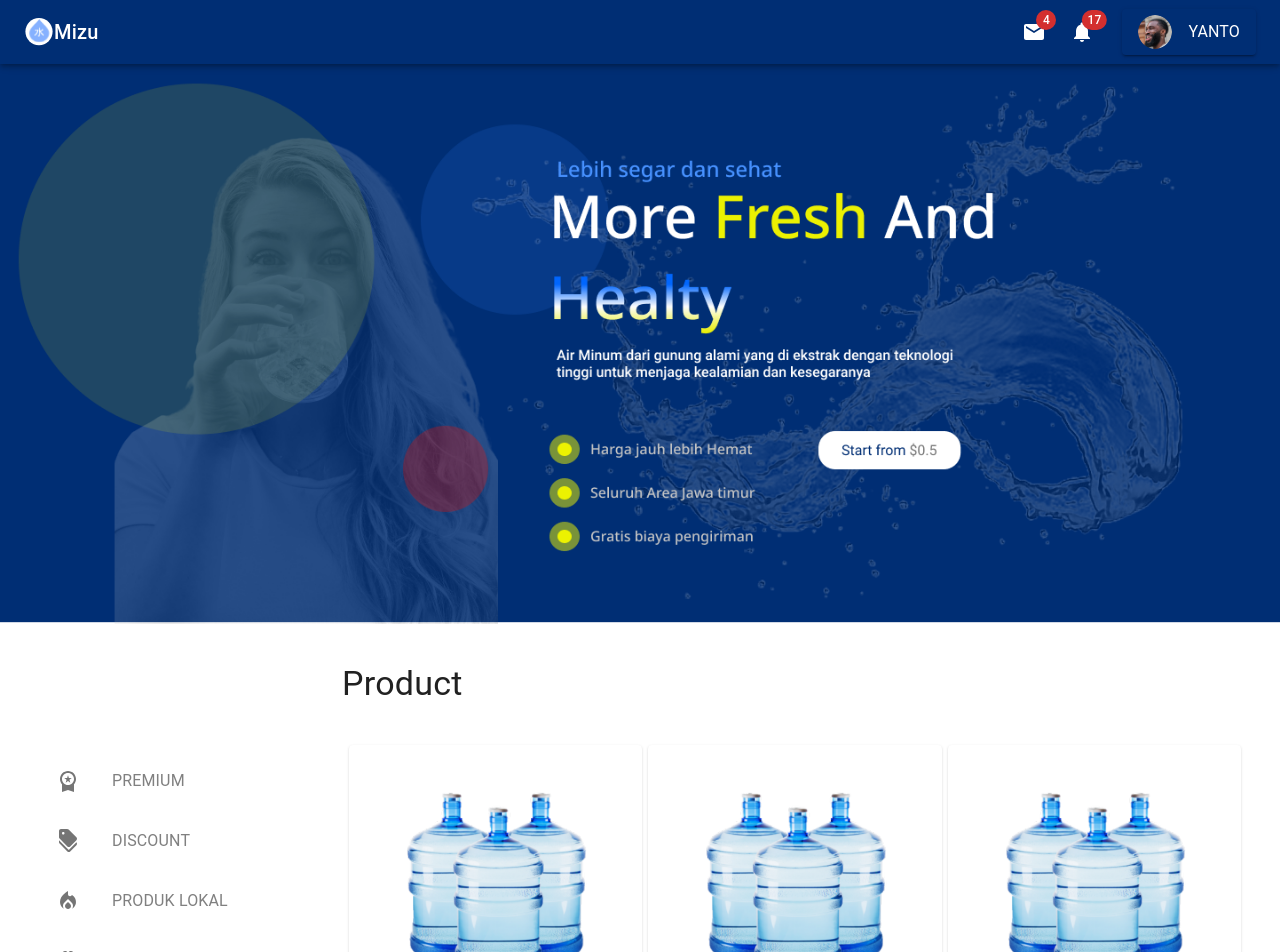
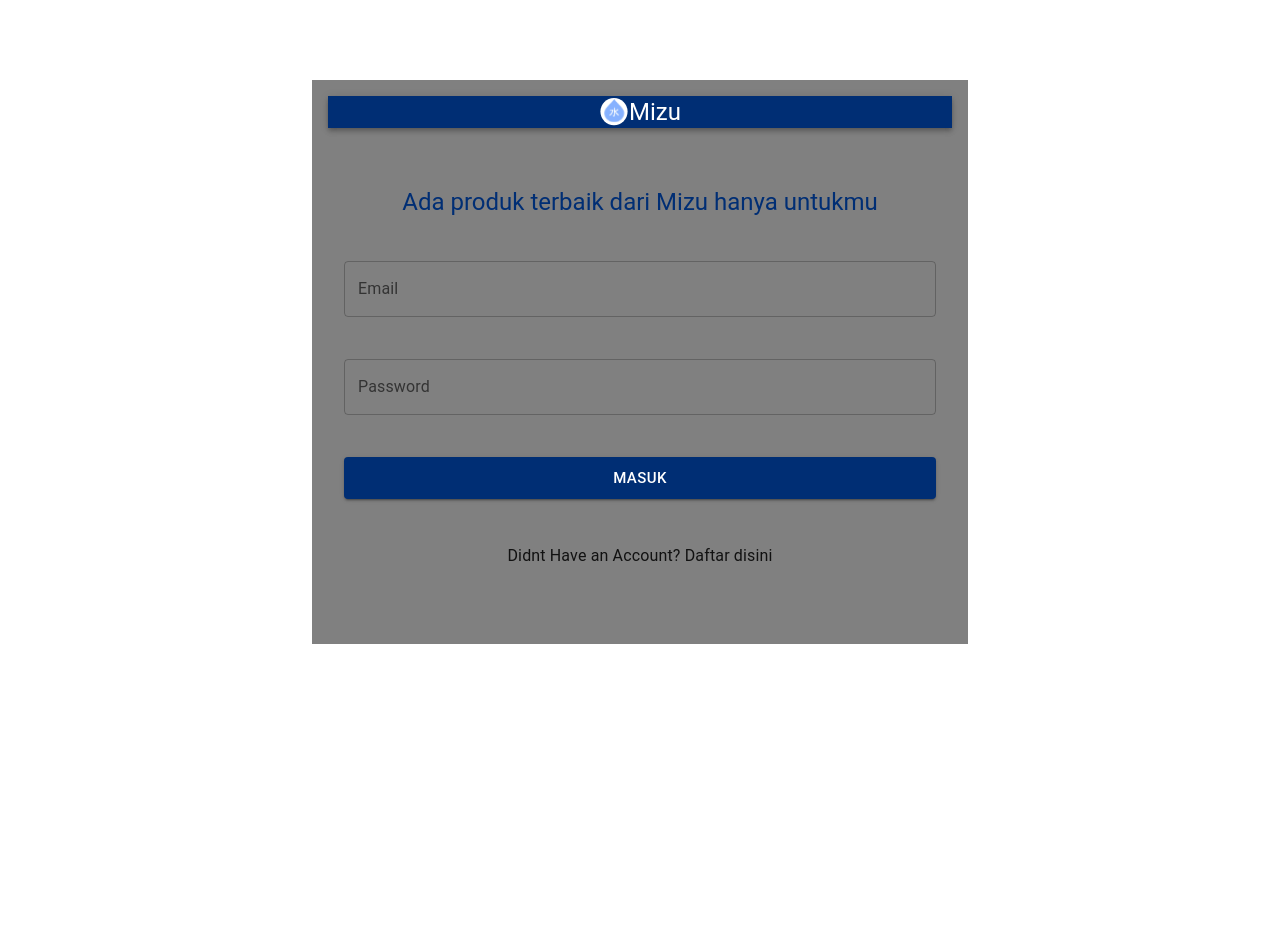
Before and after one commit to RioAldie/mizu-project, a Next.js app: page / in a window 1280 px wide. Shown: the top 952 px of the page. After the commit the page ends 800 px from the top, so only its background shows below. Built offline with nearby package versions, Linux system fonts and the light colour scheme.

Commit message:
first deploy

```diff
--- a/pages/components/molekuls/step/step.jsx
+++ b/pages/components/molekuls/step/step.jsx
@@ -83,18 +83,7 @@
                  <Typography variant="h6">Total : </Typography> <DivStyled><Typography variant="h6">IDR {total}</Typography></DivStyled>
                 </Box>
                 <Box sx={{width: 400, height: 200}}>
-                <FormControl>
-                    <FormLabel id="demo-row-radio-buttons-group-label">Pilih Pembayaran</FormLabel>
-                    <RadioGroup
-                        row
-                        aria-labelledby="demo-row-radio-buttons-group-label"
-                        name="row-radio-buttons-group"
-                    >
-                        <FormControlLabel value="female" control={<Radio />} label="Dana" />
-                        <FormControlLabel value="male" control={<Radio />} label="Gopay" />
-                        <FormControlLabel value="other" control={<Radio />} label="Ovo" />
-                    </RadioGroup>
-                    </FormControl>
+
                 </Box>
             </BoxStyled>
         </>
--- a/pages/components/organism/category/index.jsx
+++ b/pages/components/organism/category/index.jsx
@@ -36,7 +36,7 @@
                     <LocalFireDepartmentIcon />
                     </ListItemIcon>
                     <ListItemText
-                        primary="Produk Lokal"/>
+                        primary="Hot Terlaris"/>
                     </Button>
                 </ListItem>
                 <ListItem>
--- a/pages/components/organism/navbar/index.jsx
+++ b/pages/components/organism/navbar/index.jsx
@@ -15,12 +15,14 @@
 import MoreIcon from '@mui/icons-material/MoreVert';
 import { useState } from "react";
 import { Fullscreen } from "@mui/icons-material";
+import Link from 'next/link'
 
 export default function NavBar(){
     const [open, setOpen] = useState(false);
     return(
             <AppBar position="sticky">
                 <Toolbar>
+                <Link href='/store'><a><Box sx={{display:'flex', flexDirection:'row'}}>
                 <Image src={"/image/logo-mizu.svg"} width={30} height={30}/>
                 <Typography
                     variant="h6"
@@ -29,8 +31,8 @@
                 >
 
                     Mizu
-                </Typography>
-
+                </Typography></Box>
+                </a></Link>
                 <Box sx={{ flexGrow: 1 }} />
                 <Box>
                     <IconButton size="large" aria-label="show 4 new mails" color="inherit">
@@ -48,13 +50,14 @@
                     </Badge>
                     </IconButton>
                 </Box>
+                <Link href="/profile"><a >
                 <Button variant="contained" sx={{ml: 2, display:{ xs: 'none', md: 'flex'}}}  >
                     <Avatar alt="Remy Sharp" sx={{ width: 34, height: 34 }} src="/image/avatar-2.png" />
                     <Typography sx={{ml: 2}}>
                       Yanto
                     </Typography>
                 </Button>
-
+                </a></Link>
                 <Box sx={{ display:{ xs: 'block', md: 'none'}}}>
                 <IconButton
                     size="large"
--- a/pages/components/organism/signin-form/index.jsx
+++ b/pages/components/organism/signin-form/index.jsx
@@ -1,7 +1,8 @@
 import { PhotoCamera } from "@mui/icons-material";
-import { AppBar, Box, Button, Link, MenuItem, styled, TextField, Typography } from "@mui/material";
+import { AppBar, Box, Button, MenuItem, styled, TextField, Typography } from "@mui/material";
 import { useEffect, useState } from "react";
 import Image from 'next/image';
+import Link from 'next/link';
 
 const BoxStyled = styled(Box)({
     display: 'flex',
@@ -18,7 +19,7 @@
 });
 export default function SigninForm(){
     return(
-        <Box bgcolor={"grey"} flex={0.5}  p={2} justifyContent="center" alignItems="center" sx={{mt: 10}}>
+        <Box bgcolor={"grey"} flex={0.5}  p={2} justifyContent="center" alignItems="center" alignSelf={'center'} sx={{mt: 10,width:{md: 900}}}>
         <AppBar position="relative" color="primary">
              <NavBox>
              <Image src={"/image/logo-mizu.svg"} width={30} height={30}/>
@@ -48,11 +49,11 @@
 
 
 
-            <Button fullWidth size="large" variant="contained" color="primary">Masuk</Button>
+            <Link href={'/store'}><Button fullWidth size="large" variant="contained" color="primary">Masuk</Button></Link>
             <Typography variant="subtitle1">Didnt Have an Account?
-            <Link href="/signup" underline="none">
-            {' Daftar disini'}
+            <Link href="/signup" underline="none">{' Daftar disini'}
             </Link>
+
             </Typography>
 
         </BoxStyled>
--- a/pages/index.js
+++ b/pages/index.js
@@ -1,6 +1,7 @@
 import Head from 'next/head';
 import Image from 'next/image'
 import styles from '../styles/Home.module.css'
+import Signin from './signin';
 import Store from './store'
 
 export default function Home() {
@@ -10,7 +11,7 @@
       <title>Mizu e-commerce</title>
       <link rel="icon" type="image/x-icon" href="/image/logo-mizu.svg"></link>
     </Head>
-      <Store/>
+      <Signin/>
     </>
   )
 }
--- a/pages/signin.jsx
+++ b/pages/signin.jsx
@@ -24,7 +24,7 @@
         </Head>
        <ThemeProvider theme={DarkTheme}>
         <CssBaseline/>
-            <Box>
+            <Box sx={{display:{xs:'block',md:'flex'}, justifyContent:'center', alignItems:'center'}}>
                 <SigninForm/>
             </Box>
        </ThemeProvider>
--- a/pages/store.jsx
+++ b/pages/store.jsx
@@ -4,6 +4,7 @@
 import { createTheme, PaletteMode, ThemeProvider } from "@mui/material";
 import Banner from './components/organism/banner';
 import Category from './components/organism/category';
+import Head from 'next/head';
 
 
 const DarkTheme = createTheme({
@@ -19,7 +20,10 @@
   })
 export default function Store(){
     return(
-        <>
+        <><Head>
+        <title>Mizu e-commerce</title>
+        <link rel="icon" type="image/x-icon" href="/image/logo-mizu.svg"></link>
+        </Head>
             <ThemeProvider theme={DarkTheme}>
             <CssBaseline/>
                <NavBar/>
```
Also changed, not shown: 1 other file (tests, documents, lock files or other folders).
